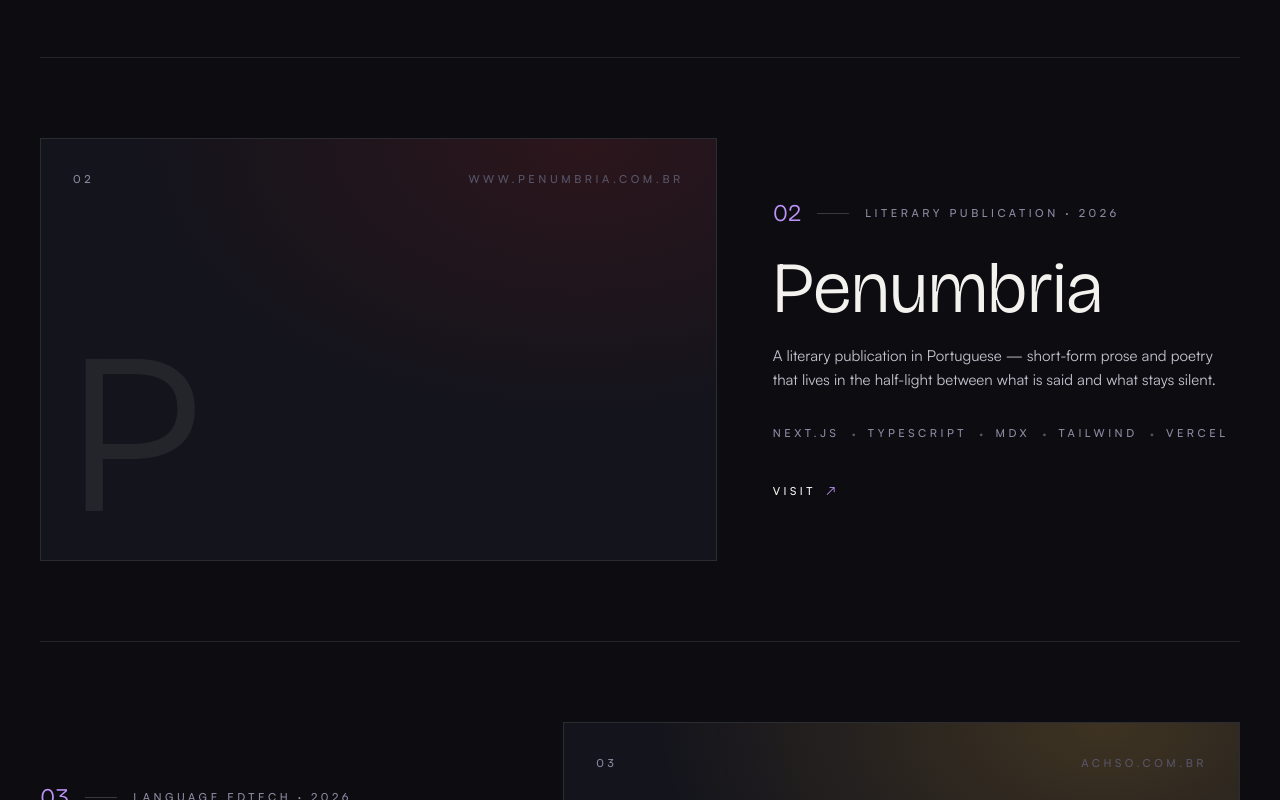
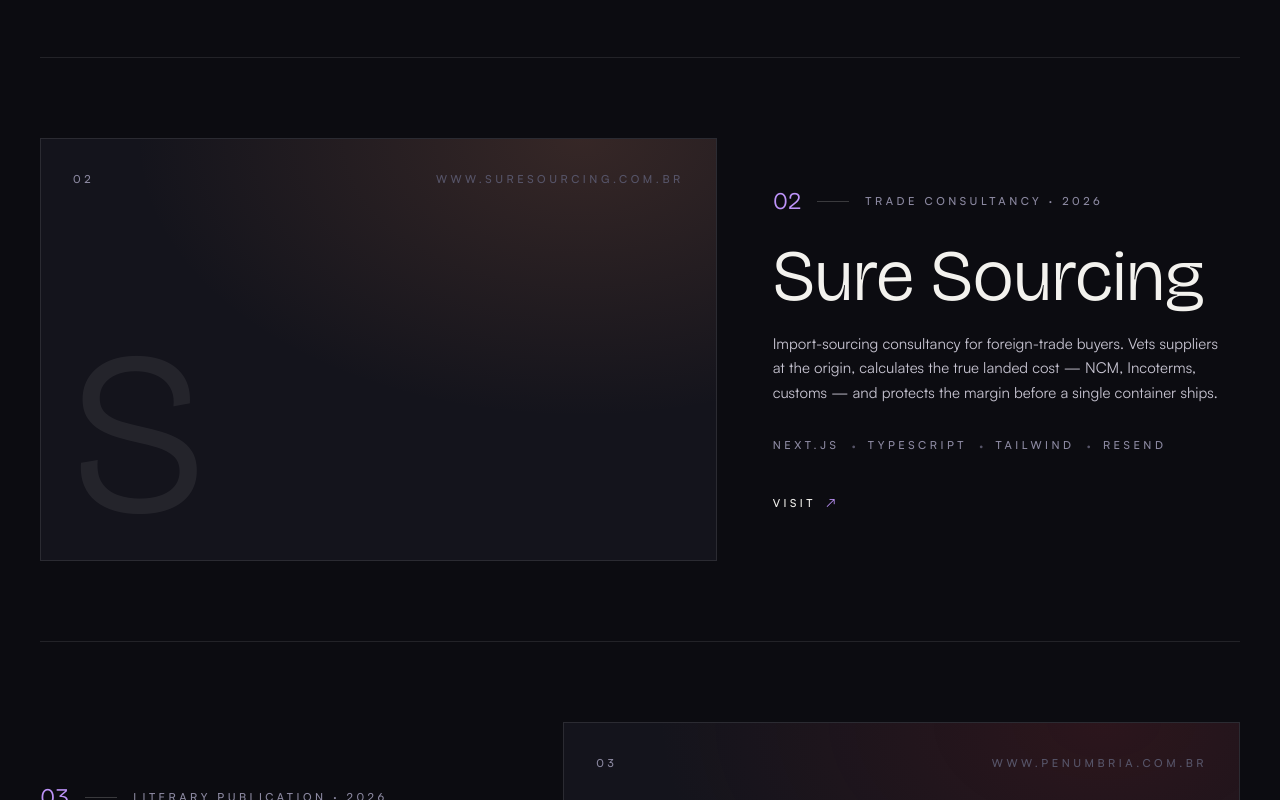
Before and after one commit to jgalmeida93/jgalmeida-portfolio, a Next.js app: page /en/work in a window 1280 px wide. Shown: the part 940-1740 px from the top of the page. Built offline with nearby package versions, Linux system fonts and the light colour scheme; no server answers.

Commit message:
feat(catalog): add Sure Sourcing project

```diff
--- a/src/data/portfolio.ts
+++ b/src/data/portfolio.ts
@@ -40,6 +40,20 @@
       year: "2026",
       category: { en: "Career SaaS", pt: "SaaS de Carreira" },
       accent: "#0c2a26",
+    },
+    {
+      id: "suresourcing",
+      title: "Sure Sourcing",
+      description: {
+        en: "Import-sourcing consultancy for foreign-trade buyers. Vets suppliers at the origin, calculates the true landed cost — NCM, Incoterms, customs — and protects the margin before a single container ships.",
+        pt: "Consultoria de sourcing e importação para compradores de comex. Audita fornecedores na origem, calcula o custo real de chegada — NCM, Incoterms, alfândega — e protege a margem antes do primeiro contêiner embarcar.",
+      },
+      technologies: ["Next.js", "TypeScript", "Tailwind", "Resend"],
+      demoUrl: "https://www.suresourcing.com.br/",
+      featured: true,
+      year: "2026",
+      category: { en: "Trade Consultancy", pt: "Consultoria de Comex" },
+      accent: "#be7350",
     },
     {
       id: "penumbria",
```
